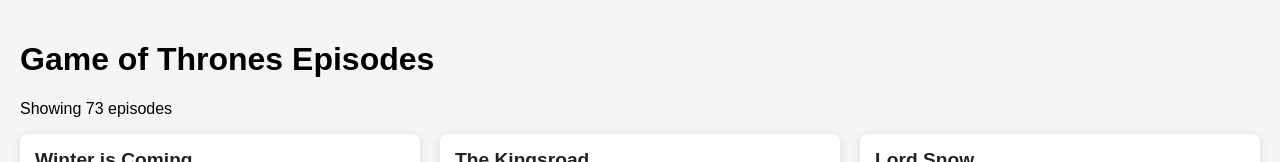
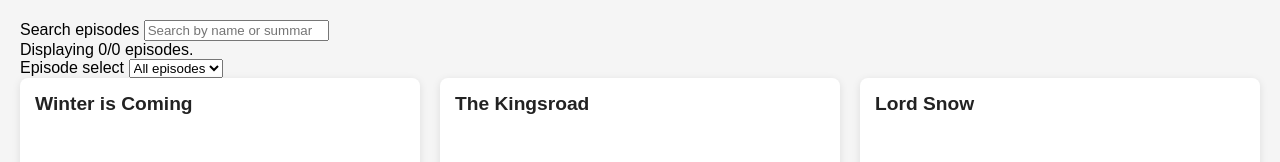
Before and after one commit to Iswanna/Project-TV-Show, a plain HTML site: page index.html in a window 1280 px wide. Shown: the top 162 px of the page. Drawn offline with Linux system fonts and the light colour scheme.

Commit message:
Refactored & cleaned up HTML structure and improve form & table layout

```diff
--- a/index.html
+++ b/index.html
@@ -9,10 +9,24 @@
   </head>
 
   <body>
-    <header>
-      <h1>Game of Thrones Episodes</h1>
-      <p id="episode-count"></p>
-    </header>
+    <header class="site-header">
+  <div class="controls-row">
+    <div class="left-controls">
+      <label for="search" class="visually-hidden">Search episodes</label>
+      <input id="search" type="search" placeholder="Search by name or summary..." />
+    </div>
+
+    <div class="center-count" id="display-count">Displaying 0/0 episodes.</div>
+
+    <div class="right-controls">
+      <label for="episode-select" class="visually-hidden">Episode select</label>
+      <select id="episode-select">
+        <option value="all">All episodes</option>
+      </select>
+    </div>
+  </div>
+</header>
+
 
     <!-- The container where episodes go -->
     <div id="root"></div>
```
